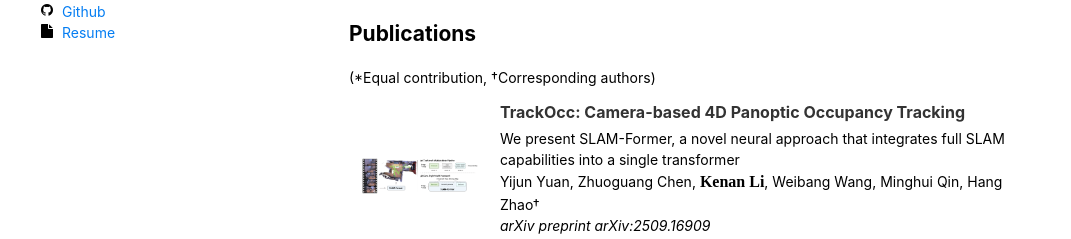
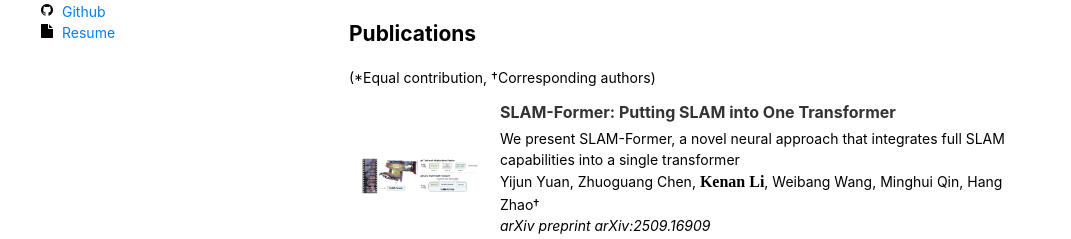
Before and after one commit to ConnorKevin/ConnorKevin.github.io, a Jekyll site: the page index.html, which Jekyll copies as it is, in a window 1280 px wide. Shown: the part 359-598 px from the top of the page, without its empty margins (104-1175 px from the left). Built offline with Jekyll 4.4.1, drawn with Linux system fonts in a browser that asks for light colours.

Commit message:
Update index.html

```diff
--- a/index.html
+++ b/index.html
@@ -149,7 +149,7 @@
 			<img src="files/SLAMFormer.png" alt="" width="100%" class="border">
 			</td>
 			<td width="80%" valign="center">
-			<papertitle>TrackOcc: Camera-based 4D Panoptic Occupancy Tracking</papertitle>
+			<papertitle>SLAM-Former: Putting SLAM into One Transformer</papertitle>
 			<a style="color : #000000;">We present SLAM-Former, a novel neural approach that integrates full SLAM capabilities into a single transformer </a><br/>
 			<a style="color : #000000;">Yijun Yuan</a>,
 			<a style="color : #000000;">Zhuoguang Chen</a>,
```
